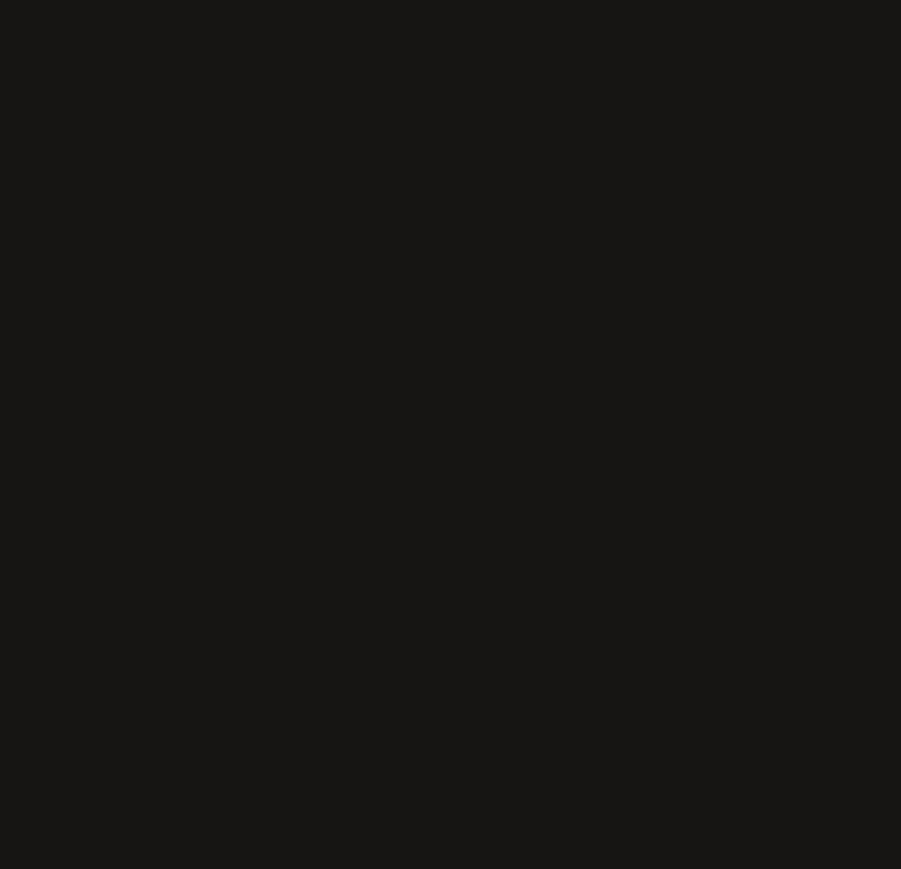
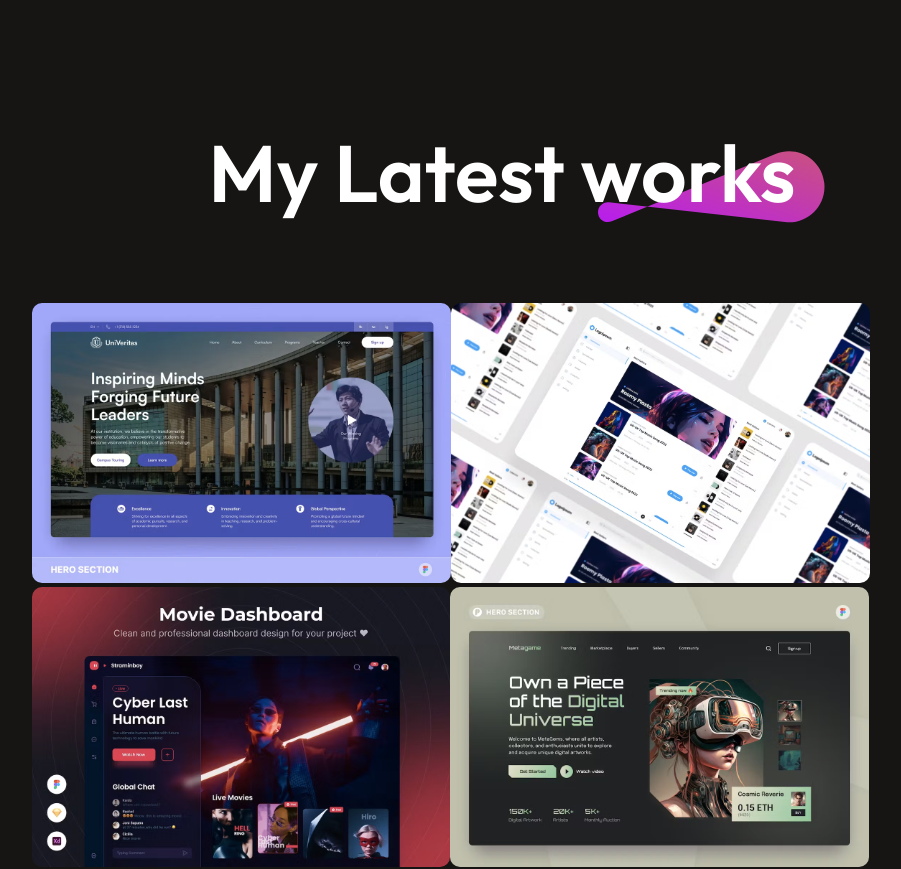
Before and after one commit to dan3ci/portfolio-app, a React (Vite) app: page / in a window 1280 px wide. Shown: the part 4060-4929 px from the top of the page, without its empty margins (138-1039 px from the left). Before the commit the page ends 4102 px from the top, so only its background shows below. Built offline with nearby package versions, Linux system fonts and the light colour scheme.

Commit message:
My work: HTML finished/styling:initiated

```diff
--- a/src/App.jsx
+++ b/src/App.jsx
@@ -3,6 +3,7 @@
 import Hero from './components/Hero/Hero'
 import About from './components/About/About'
 import Services from './components/Services/Services'
+import MyWork from './components/MyWork/MyWork'
 
 
 const App = () => {
@@ -12,6 +13,7 @@
       <Hero />
       <About />
       <Services />
+      <MyWork />
     </div>
   )
 }
--- a/src/components/MyWork/MyWork.css
+++ b/src/components/MyWork/MyWork.css
@@ -0,0 +1,25 @@
+.mywork{
+    display: flex;
+    flex-direction: column;
+    align-items: center;
+    justify-content: center;
+    gap: 80px;
+    margin: 80px 170px;
+}
+
+.mywork-title{
+    position: relative;
+}
+
+.mywork-title h1{
+    padding: 0px 30px;
+    font-size: 80px;
+    font-weight: 600;
+}
+
+.mywork-title img{
+    position: absolute;
+    bottom: 0;
+    right: 0;
+    z-index: -1;
+}
--- a/src/components/MyWork/MyWork.jsx
+++ b/src/components/MyWork/MyWork.jsx
@@ -1,10 +1,25 @@
 import React from 'react'
 import './MyWork.css'
+import theme_pattern from '../../assets/theme_pattern.svg'
+import mywork_data from '../../assets/mywork_data'
+import arrow_icon from '../../assets/arrow_icon.svg'
 
 const MyWork = () => {
   return (
-    <div>
-
+    <div className='mywork'>
+      <div className="mywork-title">
+        <h1>My Latest works</h1>
+        <img src={theme_pattern} alt="" />
+      </div>
+      <div className="mywork-container">
+        {mywork_data.map((work,index) => {
+          return <img key={index} src={work.w_img} alt=''/>
+        })}
+      </div>
+      <div className="mywork-showmore">
+        <p>Show more</p>
+        <img src={arrow_icon} alt="" />
+      </div>
     </div>
   )
 }
```
